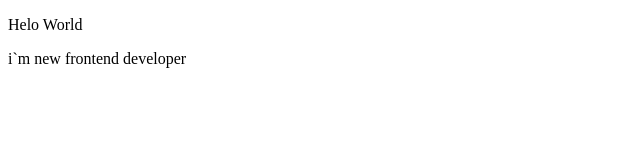
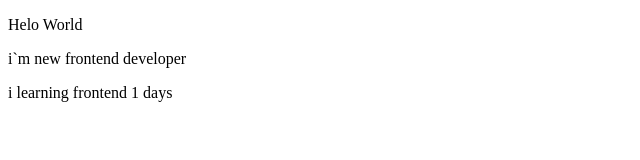
Before and after one commit to Zinevich/kottans-frontend, a plain HTML site: page index.html in a window 1280 px wide. Shown: the whole page, without its empty margins (0-640 px from the left). Drawn offline with Linux system fonts and the light colour scheme.

Commit message:
NewStrok

```diff
--- a/index.html
+++ b/index.html
@@ -9,5 +9,8 @@
 <body>
     <p>Helo World</p>
     <p>i`m new frontend developer</p>
+    <p>
+        i learning frontend 1 days
+    </p>
 </body>
 </html>
```
